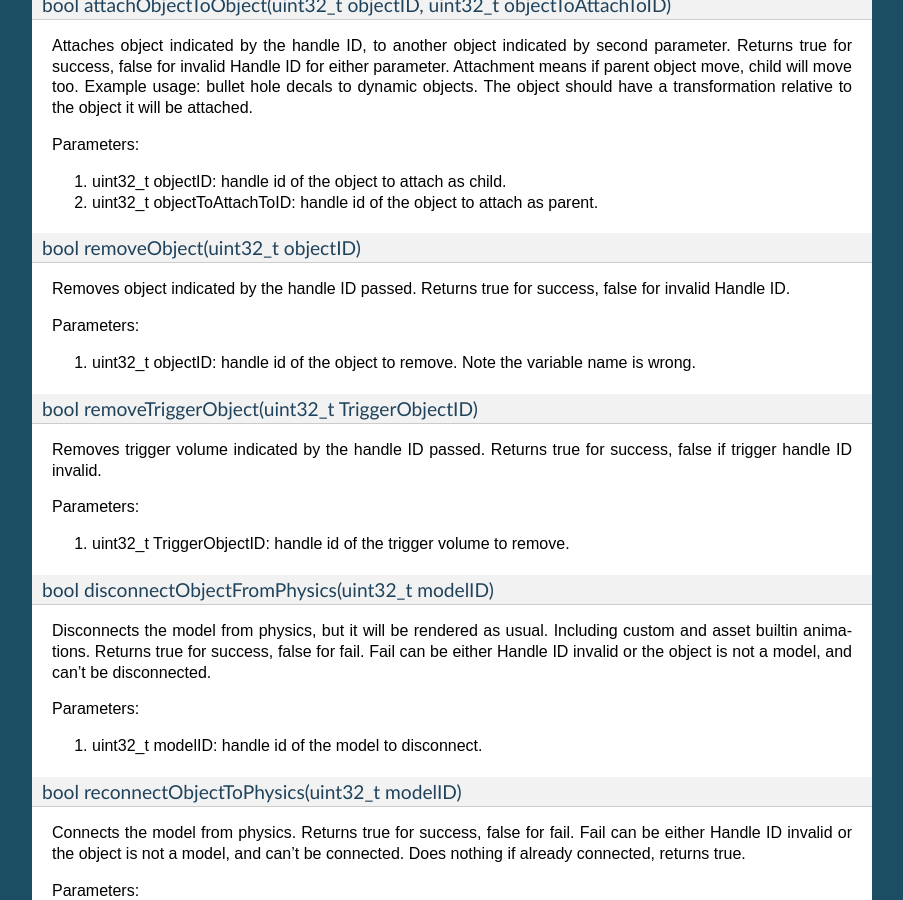
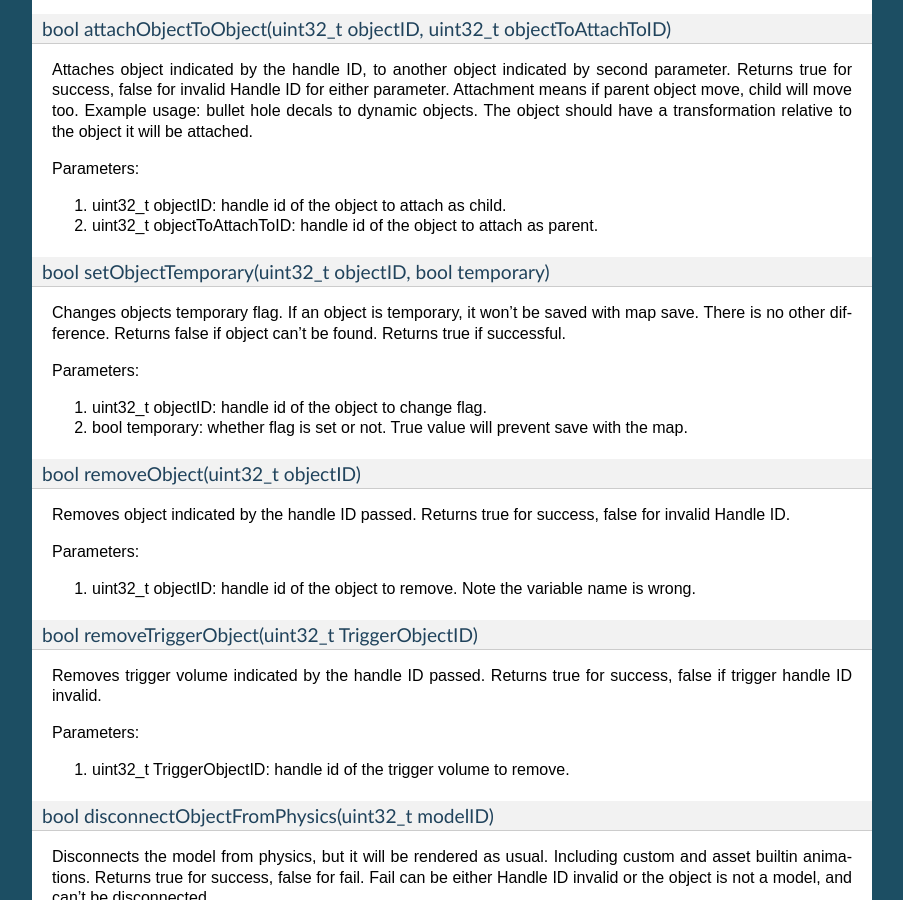
Before and after one commit to enginmanap/limonEngine-docs, a Sphinx documentation site: the page built from docs/APIUsage.rst, in a window 1280 px wide and 900 px high, scrolled down 4176 px. Shown: the whole window, without its empty margins (198-1101 px from the left). Built offline with Sphinx 7.4.7, drawn with Linux system fonts in a browser that asks for light colours; pages that are not in the unit, such as notebooks, are missing from menus; some of the changed text lies outside the part shown.

Commit message:
add setObjectTemporary method

```diff
--- a/docs/APIUsage.rst
+++ b/docs/APIUsage.rst
@@ -100,6 +100,8 @@ ___________
 |uint32_t                       |:ref:`addObject(const std::string &modelFilePath, float modelWeight, bool physical, const glm::vec3 &position, const glm::vec3 &scale, const glm::quat &orientation)<LimonAPI-addObject>`                          |
 +-------------------------------+-------------------------------------------------------------------------------------------------------------------------------------------------------------------------------------------------------------------+
 |bool                           |:ref:`attachObjectToObject(uint32_t objectID, uint32_t objectToAttachToID)<LimonAPI-attachObjectToObject>`                                                                                                         |
++-------------------------------+-------------------------------------------------------------------------------------------------------------------------------------------------------------------------------------------------------------------+
+|bool                           |:ref:`setObjectTemporary(uint32_t objectID, bool temporary)<LimonAPI-setObjectTemporary>`                                                                                                                          |
 +-------------------------------+-------------------------------------------------------------------------------------------------------------------------------------------------------------------------------------------------------------------+
 |bool                           |:ref:`removeObject(uint32_t objectID)<LimonAPI-removeObject>`                                                                                                                                                      |
 +-------------------------------+-------------------------------------------------------------------------------------------------------------------------------------------------------------------------------------------------------------------+
@@ -229,6 +231,18 @@ Parameters:
 
 #. uint32_t objectID: handle id of the object to attach as child.
 #. uint32_t objectToAttachToID: handle id of the object to attach as parent.
+
+.. _LimonAPI-setObjectTemporary:
+
+bool setObjectTemporary(uint32_t objectID, bool temporary)
+====================================
+
+Changes objects temporary flag. If an object is temporary, it won't be saved with map save. There is no other difference. Returns false if object can't be found. Returns true if successful.
+
+Parameters:
+
+#. uint32_t objectID: handle id of the object to change flag.
+#. bool temporary: whether flag is set or not. True value will prevent save with the map.
 
 .. _LimonAPI-removeObject:
 
```
